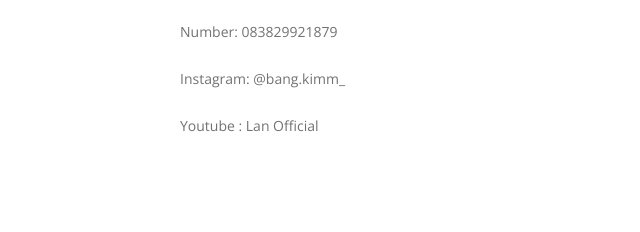
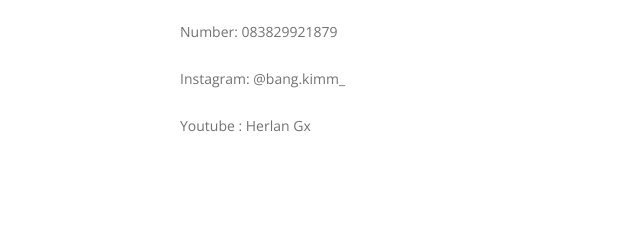
Before and after one commit to HerlanGaming/HerlanGaming.github.io, a plain HTML site: page index.html in a window 1280 px wide. Shown: the part 1032-1264 px from the top of the page, 360-1000 px from the left. Drawn offline with nearby package versions, Linux system fonts and the light colour scheme.

Commit message:
Update index.html

```diff
--- a/index.html
+++ b/index.html
@@ -137,7 +137,7 @@
                          <P>Date of birth : Purwakarta,17 Desember 2003<P>
                          <p>Number: 083829921879</p>
                          <p>Instagram: @bang.kimm_</p>
-                         <p>Youtube : Lan Official</p>
+                         <p>Youtube : Herlan Gx</p>
                       </div>
                   </div>
               </div>
```
